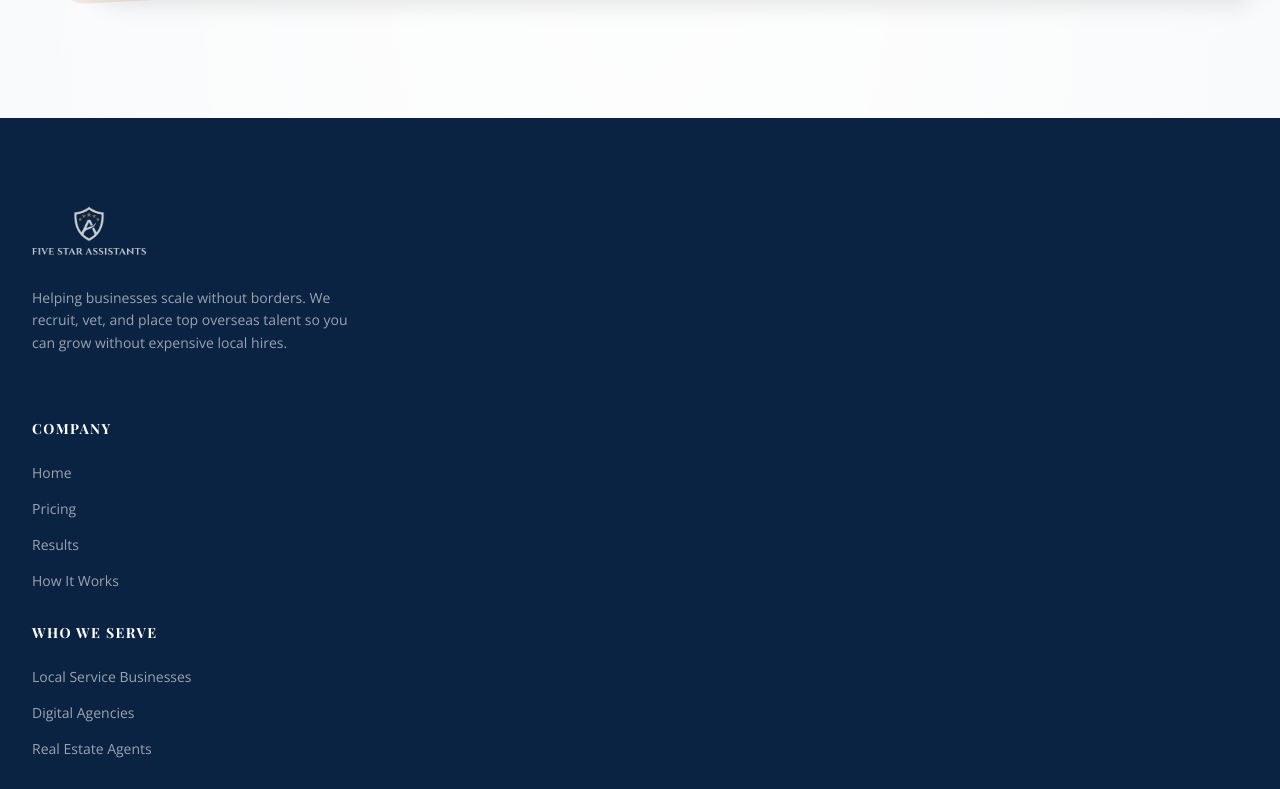
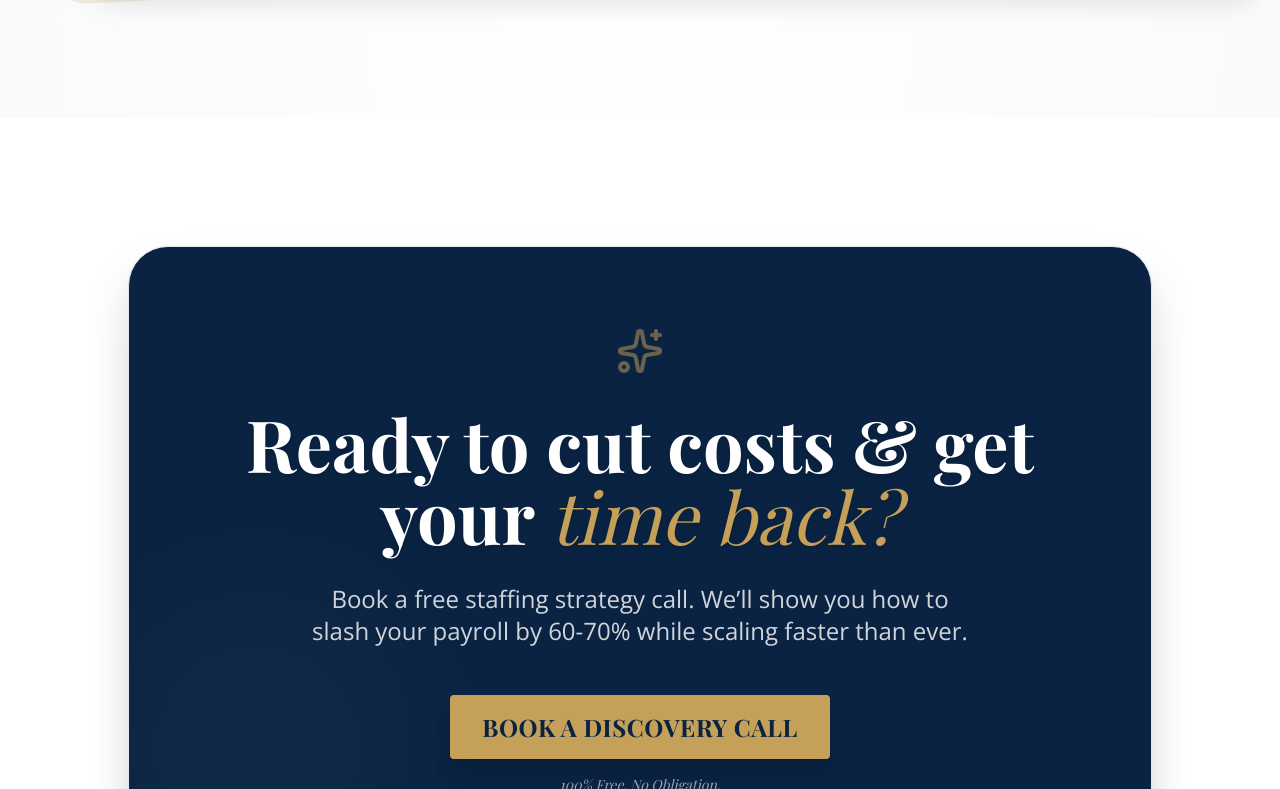
Before and after one commit to christianh0019/five-star-assistants-vsl, a React (Vite) app: page /how-it-works in a window 1280 px wide. Shown: the part 8111-8900 px from the top of the page. Built offline with nearby package versions, Linux system fonts and the light colour scheme.

Commit message:
add final push cta and remove timeline markers from how it works page

```diff
--- a/components/HowItWorksProcess.tsx
+++ b/components/HowItWorksProcess.tsx
@@ -81,12 +81,6 @@ const HowItWorksProcess: React.FC = () => {
 
                 {/* Global timeline line (desktop only) */}
                 <div className="absolute left-1/2 top-0 bottom-0 w-1 bg-navy/5 -translate-x-1/2 hidden lg:block rounded-full">
-                    {/* Top Marker */}
-                    <div className="absolute top-0 left-1/2 -translate-x-1/2 w-4 h-4 bg-white border-[3px] border-gold rounded-full shadow-sm z-10"></div>
-                    {/* Bottom Marker */}
-                    <div className="absolute bottom-0 left-1/2 -translate-x-1/2 w-4 h-4 bg-white border-[3px] border-gold rounded-full shadow-sm z-10">
-                        <div className="absolute inset-0 rounded-full bg-gold/50 animate-ping"></div>
-                    </div>
                 </div>
 
                 <div className="space-y-16 lg:space-y-0 relative">
--- a/pages/HowItWorks.tsx
+++ b/pages/HowItWorks.tsx
@@ -3,6 +3,7 @@ import Navbar from '../components/Navbar';
 import Footer from '../components/Footer';
 import SurveyModal from '../components/SurveyModal';
 import HowItWorksProcess from '../components/HowItWorksProcess';
+import FinalPush from '../components/FinalPush';
 import { useNavigate } from 'react-router-dom';
 import Button from '../components/Button';
 
@@ -51,6 +52,7 @@ const HowItWorks: React.FC = () => {
                 </section>
 
                 <HowItWorksProcess />
+                <FinalPush onOpenSurvey={openSurvey} />
             </main>
             <Footer />
             <SurveyModal
```
